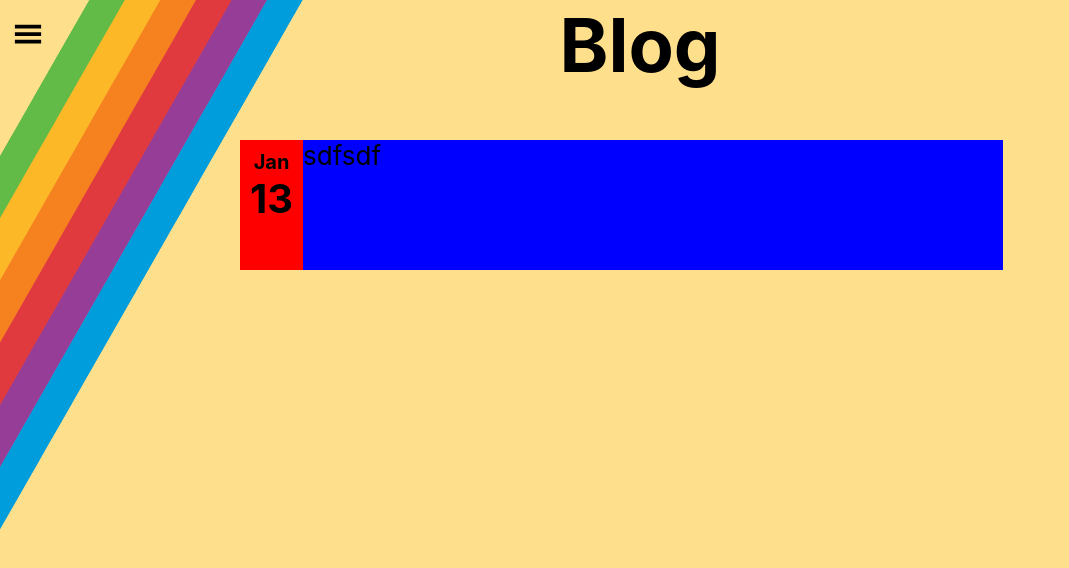
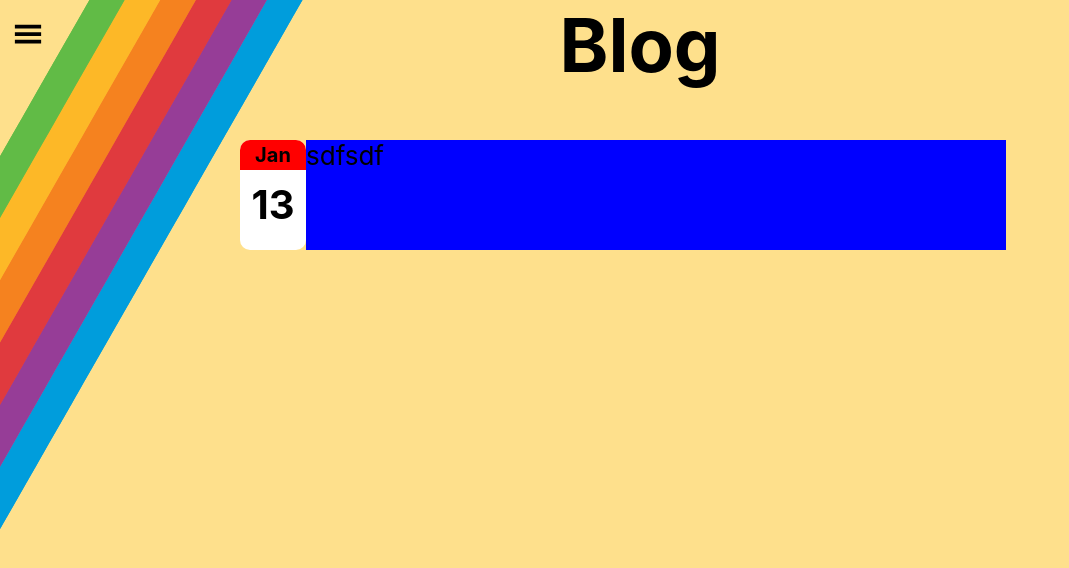
Before and after one commit to BillyMerchan/Personal-Website, a React (Create React App) app in the folder my-app/: page /Blog in a window 1280 px wide. Shown: the top 568 px of the page, without its empty margins (0-1069 px from the left). Built offline with nearby package versions, Linux system fonts and the light colour scheme.

Commit message:
Added Props and Stylings to Blog Entry Date

```diff
--- a/my-app/src/routes/Blog/Blog.scss
+++ b/my-app/src/routes/Blog/Blog.scss
@@ -11,27 +11,31 @@
 
 .BlogBlurb {
     min-width: 700px;
-    height: 130px;
+    height: 110px;
     background-color: blue;
 }
 
 .BlogDateBox {
     text-align: center;
-    padding: 10px;
     height: 110px;
-    background-color:red;
+    border-radius: 10px;
+    background-color:white;
 }
 
 .BlogDateBox h1 {
     font-size: 40px;
-    padding: 0;
+    padding-top: 10px;
     margin: 0;
 }
 
 .BlogDateBox h2 {
     font-size: 20px;
-    padding: 0;
+    padding: 3px;
     margin: 0;
+    background-color:red;
+    border-top-left-radius: 10px;
+    border-top-right-radius: 10px;
+    width: 60px
 }
 
 .BlogEntry {
```
